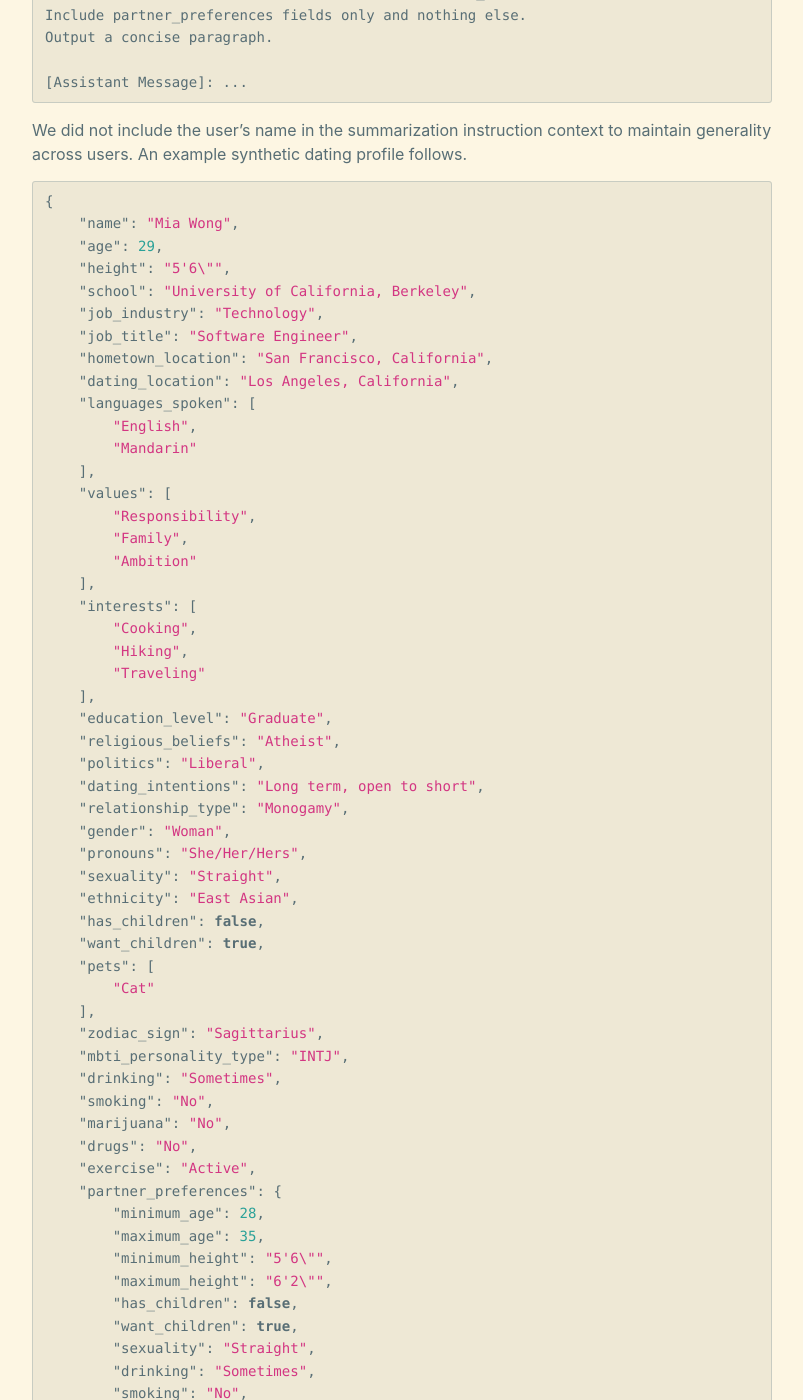
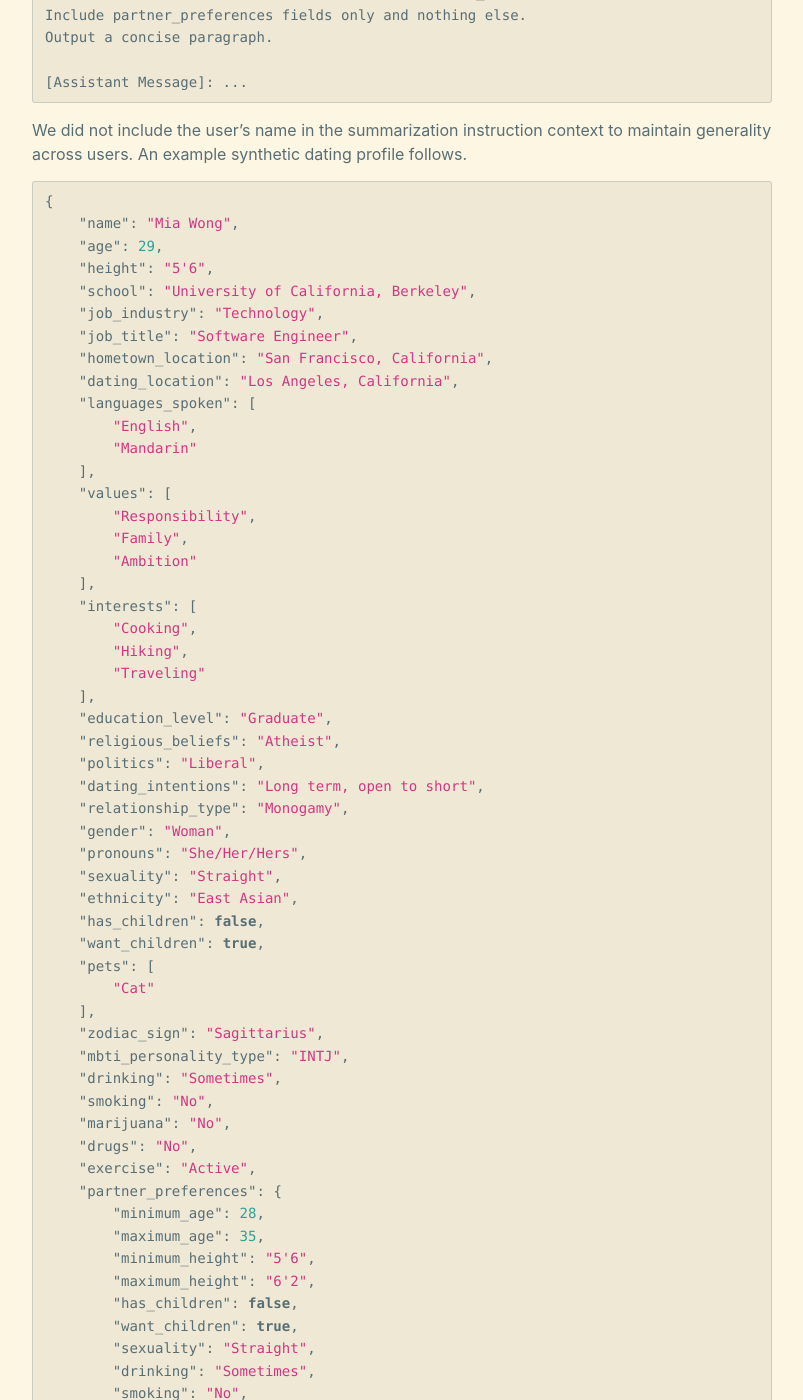
Before and after one commit to daniel-deychakiwsky/daniel-deychakiwsky.github.io, a Jekyll site: the page built from _posts/2023-09-09-generative-matchmaking.md, in a window 1280 px wide and 1400 px high, scrolled down 3431 px. Shown: the whole window, without its empty margins (238-1041 px from the left). Built offline with Jekyll 4.4.1, drawn with Linux system fonts in a browser that asks for light colours.

Commit message:
Update 2023-09-09-generative-matchmaking.md (#18)

```diff
--- a/_posts/2023-09-09-generative-matchmaking.md
+++ b/_posts/2023-09-09-generative-matchmaking.md
@@ -151,7 +151,7 @@
 {
     "name": "Mia Wong",
     "age": 29,
-    "height": "5'6\"",
+    "height": "5'6",
     "school": "University of California, Berkeley",
     "job_industry": "Technology",
     "job_title": "Software Engineer",
@@ -195,8 +195,8 @@
     "partner_preferences": {
         "minimum_age": 28,
         "maximum_age": 35,
-        "minimum_height": "5'6\"",
-        "maximum_height": "6'2\"",
+        "minimum_height": "5'6",
+        "maximum_height": "6'2",
         "has_children": false,
         "want_children": true,
         "sexuality": "Straight",
```
